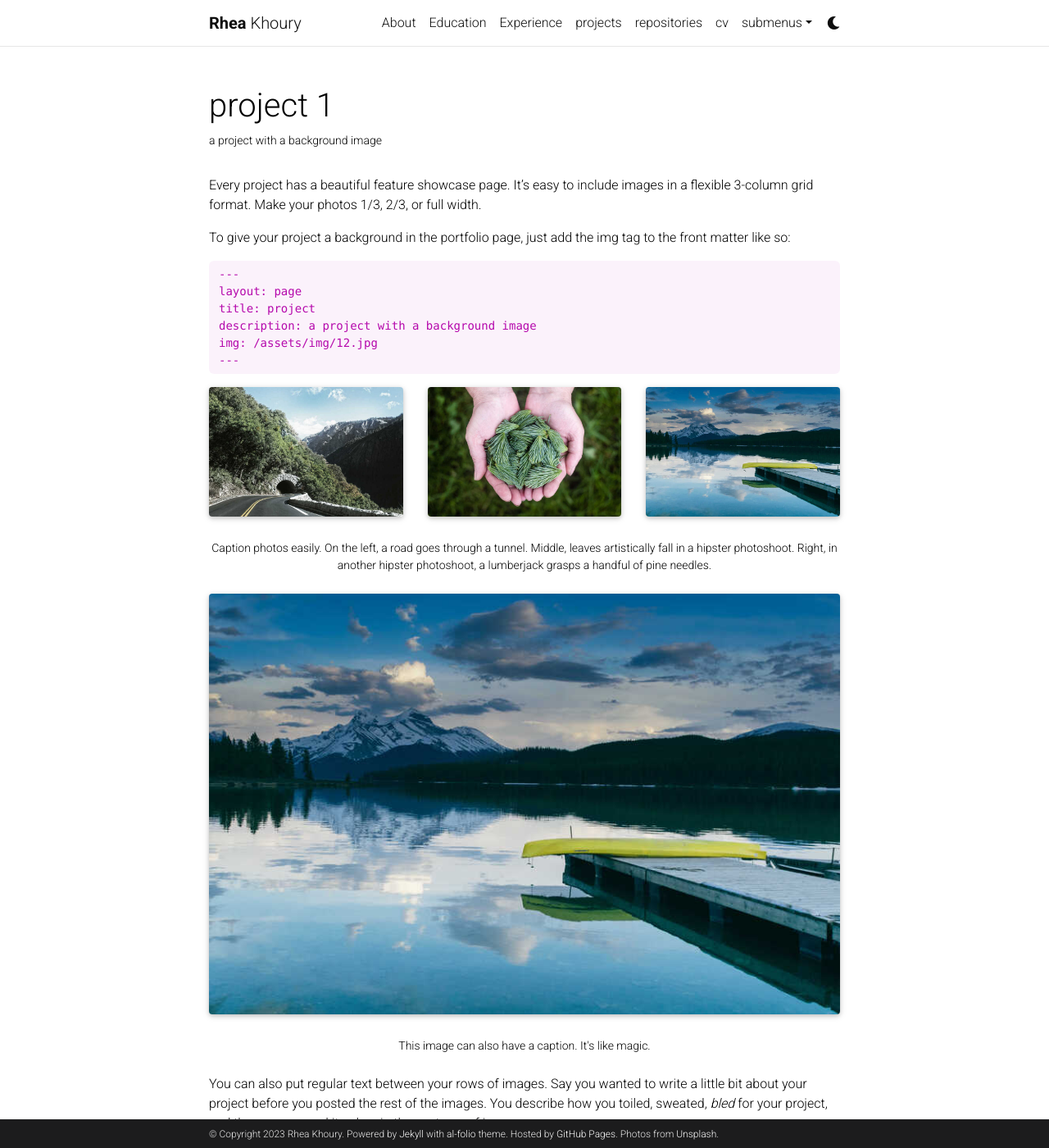
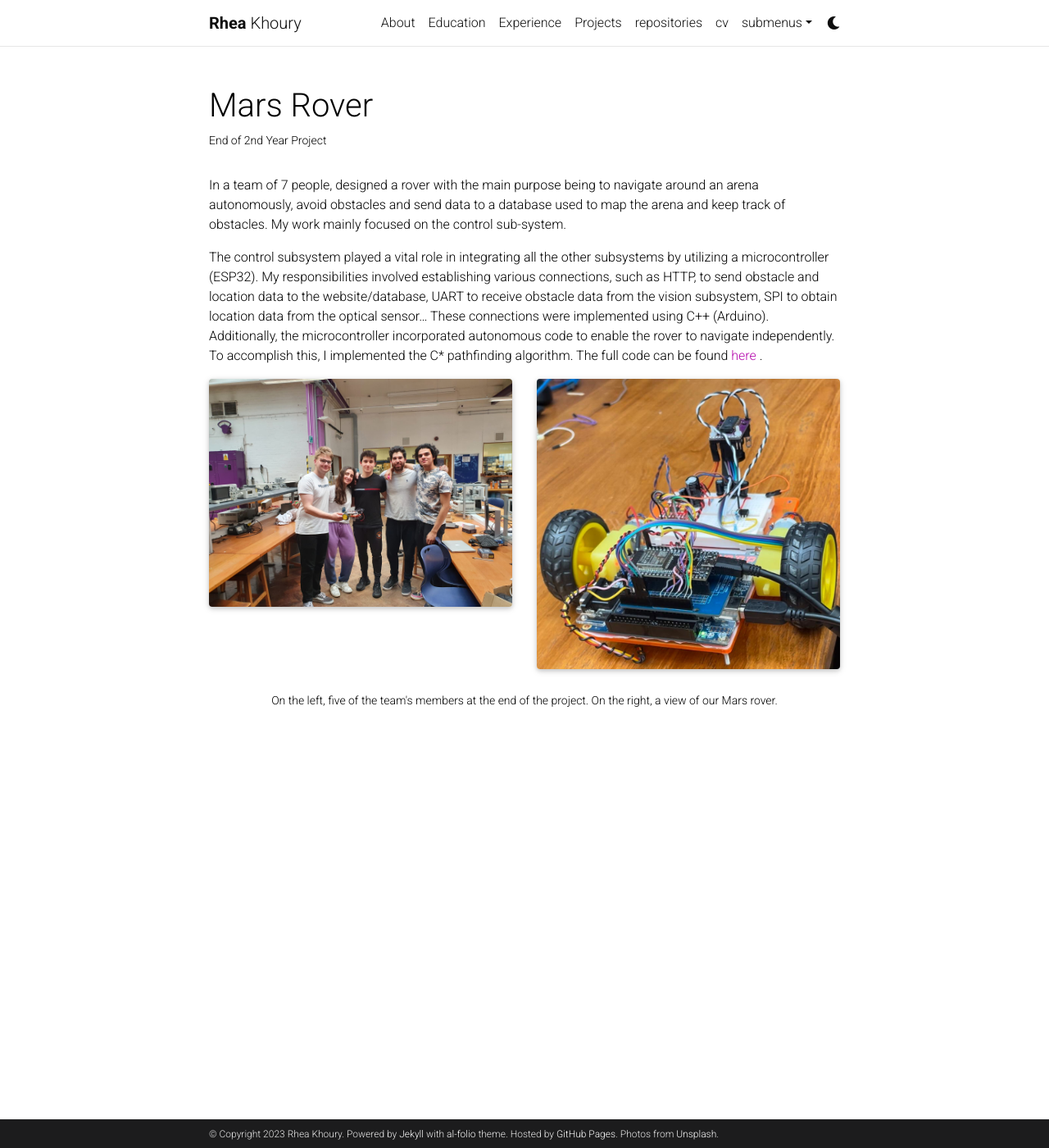
Before and after one commit to rkhoury18/rkhoury18.github.io, a Jekyll site: the page built from _projects/1_project.md, in a window 1280 px wide and 1400 px high. Shown: the whole window at 82% size. Built offline with Jekyll 4.4.1, drawn with Linux system fonts in a browser that asks for light colours; full-size pictures stand in for the smaller copies a plugin makes; comment, search, counter and statistics services are not loaded; a style sheet for code colours, icons or effects is not loaded; some of the changed text lies outside the part shown.

Commit message:
adding rover project

````diff
--- a/_projects/1_project.md
+++ b/_projects/1_project.md
@@ -1,80 +1,25 @@
 ---
 layout: page
-title: project 1
-description: a project with a background image
-img: assets/img/12.jpg
-importance: 1
-category: work
+title: Mars Rover
+description: End of 2nd Year Project
+img: assets/img/rover.jpeg
+importance: 4
+category: End-of-Year Projects
 ---
+In a team of 7 people, designed a rover with the main purpose being to navigate around an arena autonomously, avoid obstacles and send data to a database used to map the arena and keep track of obstacles. My work mainly focused on the control sub-system.
 
-Every project has a beautiful feature showcase page.
-It's easy to include images in a flexible 3-column grid format.
-Make your photos 1/3, 2/3, or full width.
+The control subsystem played a vital role in integrating all the other subsystems by utilizing a microcontroller (ESP32). My responsibilities involved establishing various connections, such as HTTP, to send obstacle and location data to the website/database, UART to receive obstacle data from the vision subsystem, SPI to obtain location data from the optical sensor... These connections were implemented using C++ (Arduino). Additionally, the microcontroller incorporated autonomous code to enable the rover to navigate independently. To accomplish this, I implemented the C* pathfinding algorithm. The full code can be found <a href="https://github.com/krishagrawal112/Autonomous-Rover">here</a> .
 
-To give your project a background in the portfolio page, just add the img tag to the front matter like so:
-
-    ---
-    layout: page
-    title: project
-    description: a project with a background image
-    img: /assets/img/12.jpg
-    ---
 
 <div class="row">
     <div class="col-sm mt-3 mt-md-0">
-        {% include figure.html path="assets/img/1.jpg" title="example image" class="img-fluid rounded z-depth-1" %}
+        {% include figure.html path="assets/img/team.jpeg" title="team image" class="img-fluid rounded z-depth-1" %}
     </div>
     <div class="col-sm mt-3 mt-md-0">
-        {% include figure.html path="assets/img/3.jpg" title="example image" class="img-fluid rounded z-depth-1" %}
+        {% include figure.html path="assets/img/rover.jpeg" title="rover image" class="img-fluid rounded z-depth-1" %}
     </div>
-    <div class="col-sm mt-3 mt-md-0">
-        {% include figure.html path="assets/img/5.jpg" title="example image" class="img-fluid rounded z-depth-1" %}
-    </div>
+
 </div>
 <div class="caption">
-    Caption photos easily. On the left, a road goes through a tunnel. Middle, leaves artistically fall in a hipster photoshoot. Right, in another hipster photoshoot, a lumberjack grasps a handful of pine needles.
+    On the left, five of the team's members at the end of the project. On the right, a view of our Mars rover.
 </div>
-<div class="row">
-    <div class="col-sm mt-3 mt-md-0">
-        {% include figure.html path="assets/img/5.jpg" title="example image" class="img-fluid rounded z-depth-1" %}
-    </div>
-</div>
-<div class="caption">
-    This image can also have a caption. It's like magic.
-</div>
-
-You can also put regular text between your rows of images.
-Say you wanted to write a little bit about your project before you posted the rest of the images.
-You describe how you toiled, sweated, *bled* for your project, and then... you reveal its glory in the next row of images.
-
-
-<div class="row justify-content-sm-center">
-    <div class="col-sm-8 mt-3 mt-md-0">
-        {% include figure.html path="assets/img/6.jpg" title="example image" class="img-fluid rounded z-depth-1" %}
-    </div>
-    <div class="col-sm-4 mt-3 mt-md-0">
-        {% include figure.html path="assets/img/11.jpg" title="example image" class="img-fluid rounded z-depth-1" %}
-    </div>
-</div>
-<div class="caption">
-    You can also have artistically styled 2/3 + 1/3 images, like these.
-</div>
-
-
-The code is simple.
-Just wrap your images with `<div class="col-sm">` and place them inside `<div class="row">` (read more about the <a href="https://getbootstrap.com/docs/4.4/layout/grid/">Bootstrap Grid</a> system).
-To make images responsive, add `img-fluid` class to each; for rounded corners and shadows use `rounded` and `z-depth-1` classes.
-Here's the code for the last row of images above:
-
-{% raw %}
-```html
-<div class="row justify-content-sm-center">
-    <div class="col-sm-8 mt-3 mt-md-0">
-        {% include figure.html path="assets/img/6.jpg" title="example image" class="img-fluid rounded z-depth-1" %}
-    </div>
-    <div class="col-sm-4 mt-3 mt-md-0">
-        {% include figure.html path="assets/img/11.jpg" title="example image" class="img-fluid rounded z-depth-1" %}
-    </div>
-</div>
-```
-{% endraw %}
````
Also changed, not shown: _pages/projects.md (+5 -5 lines), assets/img/rover.jpeg (added), assets/img/team.jpeg (added).
